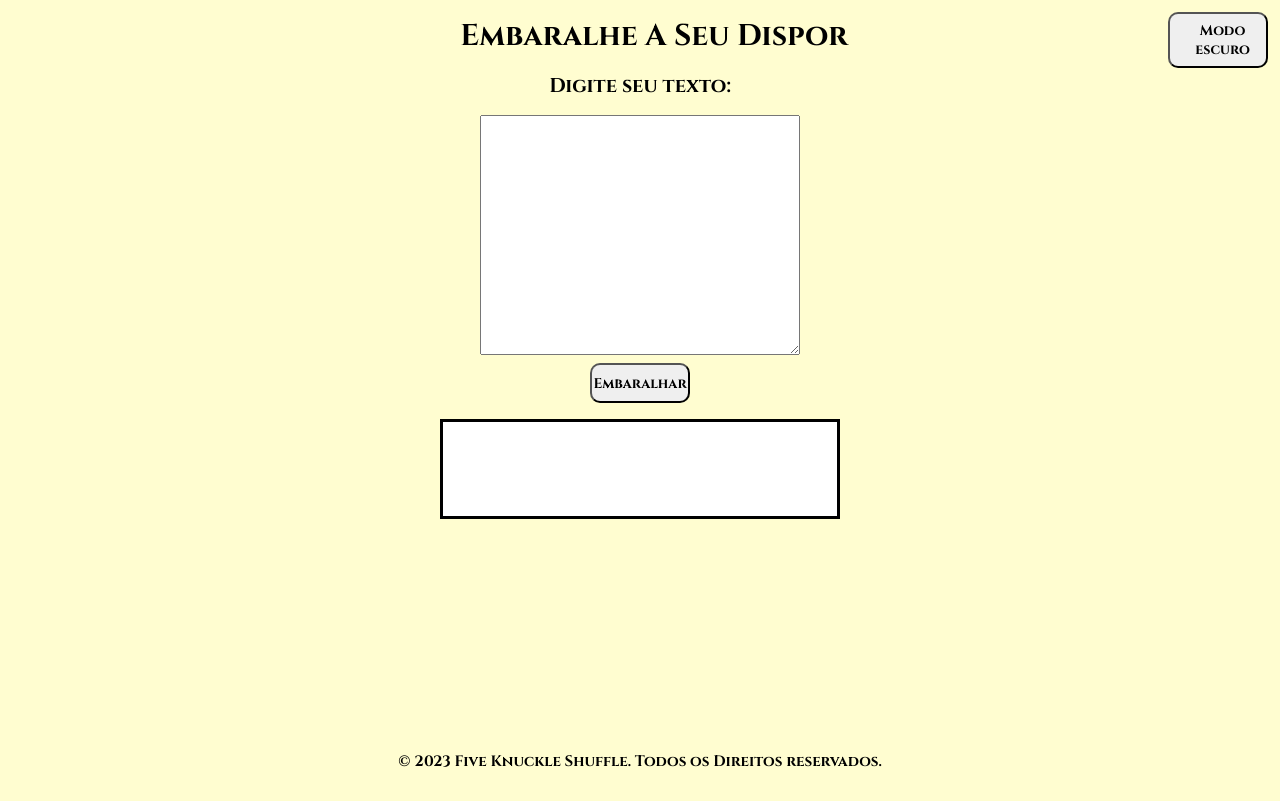
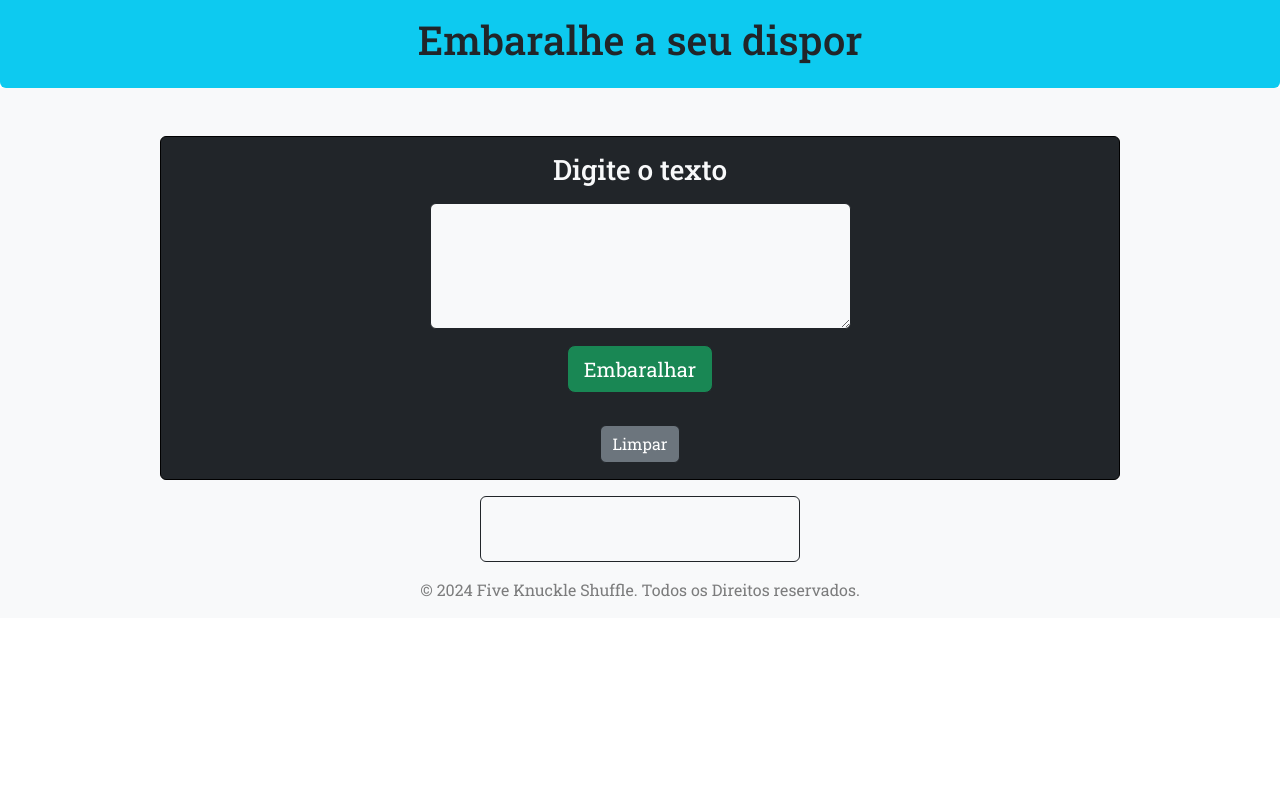
Before and after one commit to Viniicius98/Five-Knuckle-Shuffle, a website: page index.html in a window 1280 px wide. Drawn offline with nearby package versions, Linux system fonts and the light colour scheme.

Commit message:
Adicionado Servidor Node, e bootstrap

```diff
--- a/css/style.css
+++ /dev/null
@@ -1,131 +0,0 @@
-@import url("https://fonts.googleapis.com/css2?family=Cinzel:wght@400..900&display=swap");
-
-/* Estilo Padrão */
-* {
-  margin: 0;
-  padding: 0;
-  box-sizing: border-box;
-  font-family: "Cinzel", serif;
-  font-style: normal;
-}
-body {
-  background-color: #fffdd0;
-  background-attachment: fixed;
-  overflow: hidden;
-}
-body.dark-mode {
-  background-color: #333;
-  color: #fff;
-}
-
-/* Estilo do Header */
-#topo {
-  display: flex;
-  flex-direction: row;
-  width: 100%;
-  height: 9vh;
-  justify-content: center;
-  align-items: center;
-}
-.title {
-  font-size: 30px;
-  margin-left: 35%;
-  text-wrap: nowrap;
-  text-transform: capitalize;
-}
-
-#btn-dark {
-  width: 100px;
-  height: 20px;
-  margin-top: 2vh;
-  margin-bottom: 1vh;
-  margin-left: 25%;
-  padding: 2%;
-  font-size: 14px;
-  font-weight: bold;
-  border-radius: 10px;
-  display: flex;
-  align-items: center;
-}
-
-/* Estilo do conteudo Pricipal */
-#principal {
-  display: flex;
-  flex-direction: column;
-  width: 100%;
-  height: 81vh;
-}
-
-.entrada {
-  display: flex;
-  flex-direction: column;
-  align-items: center;
-}
-.entrada > label {
-  padding-bottom: 2vh;
-  font-size: 20px;
-  font-weight: bold;
-}
-#texto {
-  width: 40vh;
-  height: 30vh;
-  padding: 5px;
-  text-align: center;
-  font-size: 15px;
-  font-family: Arial, Helvetica, sans-serif;
-  font-weight: bold;
-}
-.entrada > button {
-  width: 100px;
-  height: 40px;
-  margin-top: 1vh;
-  margin-bottom: 1vh;
-  font-size: 14px;
-  font-weight: bold;
-  border-radius: 10px;
-}
-button:hover {
-  cursor: pointer;
-  background-color: gray;
-}
-#you-cant-see-me {
-  display: none;
-  width: 100px;
-  height: 90px;
-}
-.saida {
-  display: flex;
-  flex-direction: column;
-  align-items: center;
-  margin-top: 1vh;
-}
-#result {
-  width: 400px;
-  height: 100px;
-  padding: 5px;
-  background-color: #fff;
-  color: #000;
-  border-style: solid;
-  border-top-color: #000;
-  text-align: center;
-  font-size: 15px;
-  font-family: "Cinzel", serif;
-  font-weight: bold;
-  word-wrap: break-word;
-}
-
-/* Estilo Rodape */
-#rodape {
-  display: flex;
-  width: 100%;
-  height: 10vh;
-  margin-top: 1.2px;
-  text-align: center;
-  justify-content: center;
-  align-items: center;
-}
-#text-rodape {
-  font-size: 15px;
-  font-family: "Cinzel", serif;
-  font-weight: bold;
-}
--- a/index.html
+++ b/index.html
@@ -4,35 +4,64 @@
     <meta charset="UTF-8" />
     <meta http-equiv="X-UA-Compatible" content="IE=edge" />
     <meta name="viewport" content="width=device-width, initial-scale=1.0" />
-    <link rel="stylesheet" href="./css/style.css" />
+    <link rel="stylesheet" href="/public/css/style.css" />
+
+    <link rel="stylesheet" type="text/css" href="css/bootstrap.min.css" />
     <link rel="icon" href="./images/shuffle.png" />
     <title>Embaralhador de Mensagens</title>
   </head>
+  <header class="p-3 bg-info text-dark rounded-bottom" id="topo">
+    <h1 class="text-center">Embaralhe a seu dispor</h1>
+  </header>
   <body>
-    <header id="topo">
-      <h1 class="title">Embaralhe a seu dispor</h1>
-      <button id="btn-dark">Modo escuro</button>
-    </header>
-
-    <main id="principal">
-      <section class="entrada">
-        <label for="text">Digite seu texto:</label>
-        <textarea id="texto" rows="5" cols="40"></textarea>
-        <button id="btn-embaralhar" type="button">Embaralhar</button>
-        <img id="you-cant-see-me" src="./images/you-cant-see-me.gif" />
-      </section>
-
-      <section class="saida">
-        <p id="result"></p>
-      </section>
-    </main>
-
-    <footer id="rodape">
-      <p id="text-rodape">
-        &copy; 2023 Five Knuckle Shuffle. Todos os Direitos reservados.
+    <div
+      class="w-auto h-50 mb-0 d-flex flex-column align-items-center bg-light"
+    >
+      <div
+        class="w-75 h-50 mt-5 d-flex flex-column align-items-center text-light bg-dark border border-black rounded"
+      >
+        <h3 class="text-center mt-3 mb-3">Digite o texto</h3>
+        <textarea
+          class="border border-dark rounded bg-light"
+          id="texto"
+          rows="5"
+          cols="40"
+        ></textarea>
+        <button
+          id="btn-embaralhar"
+          class="border border-dark btn btn-success btn-lg mt-3 mb-3"
+          type="button"
+        >
+          Embaralhar
+        </button>
+        <button
+          id="btn-limpar"
+          type="button"
+          class="border border-dark btn mt-3 mb-3 btn-secondary"
+        >
+          Limpar
+        </button>
+        <img
+          id="you-cant-see-me"
+          src="public/images/you-cant-see-me.gif"
+          alt="John Cena five Knuckle-Shuffle"
+          class="rounded mt-3 mb-3"
+        />
+      </div>
+      <div
+        class="border border-dark rounded w-25 mt-3 mb-3 d-flex text-center bg-light"
+      >
+        <p class="p-4 text-break" id="result"></p>
+      </div>
+    </div>
+    <footer class="w-auto bg-light align-items-center" style="height: 40px">
+      <p
+        id="text-rodape"
+        class="w-auto h-100 text-black-50 text-center align-items-center font-weight-bold"
+      >
+        &copy; 2024 Five Knuckle Shuffle. Todos os Direitos reservados.
       </p>
     </footer>
-
-    <script src="index.js"></script>
   </body>
+  <script src="public/js/index.js"></script>
 </html>
--- a/index.js
+++ /dev/null
@@ -1,45 +0,0 @@
-let frase = document.querySelector("#texto");
-let resultado = document.querySelector("#result");
-let botao = document.querySelector("#btn-embaralhar");
-let btnDark = document.querySelector("#btn-dark");
-let cena = document.querySelector("#you-cant-see-me");
-
-const embaralharString = (str) => {
-  // Converter a string em um array de caracteres
-  let arr = str.split("");
-  // Embaralhar o array de caracteres usando o método de Fisher-Yates
-  for (let i = arr.length - 1; i > 0; i--) {
-    let j = Math.floor(Math.random() * (i + 1));
-    let temp = arr[i];
-    arr[i] = arr[j];
-    arr[j] = temp;
-  }
-  // Converter o array de volta em uma string
-  let strEmbaralhada = arr.join("");
-  return strEmbaralhada;
-};
-
-botao.addEventListener("click", () => {
-  cena.style.display = "block";
-  resultado.innerHTML = "";
-  setTimeout(() => {
-    cena.style.display = "none";
-    const phrase = embaralharString(frase.value);
-    resultado.innerHTML = phrase;
-  }, 2250);
-});
-
-//Modo escuro
-function toggleDarkMode() {
-  let body = document.getElementsByTagName("body")[0];
-  body.classList.toggle("dark-mode");
-  if (body.classList.contains("dark-mode")) {
-    btnDark.innerHTML = "Modo Claro";
-  } else {
-    btnDark.innerHTML = "Modo Escuro";
-  }
-}
-
-btnDark.addEventListener("click", () => {
-  toggleDarkMode();
-});
--- /dev/null
+++ b/public/css/style.css
@@ -0,0 +1,12 @@
+@import url("https://fonts.googleapis.com/css2?family=Roboto+Slab:wght@100..900&display=swap");
+
+* {
+  font-family: "Roboto Slab", serif;
+  font-optical-sizing: auto;
+  font-style: normal;
+}
+#you-cant-see-me {
+  display: none;
+  width: 100px;
+  height: 90px;
+}
--- /dev/null
+++ b/public/js/index.js
@@ -0,0 +1,49 @@
+let frase = document.querySelector("#texto");
+let resultado = document.querySelector("#result");
+let botao = document.querySelector("#btn-embaralhar");
+let btnDark = document.querySelector("#btn-dark");
+let cena = document.querySelector("#you-cant-see-me");
+let btnLimpar = document.querySelector("#btn-limpar");
+
+const embaralharString = (str) => {
+  // Converter a string em um array de caracteres
+  let arr = str.split("");
+  // Embaralhar o array de caracteres usando o método de Fisher-Yates
+  for (let i = arr.length - 1; i > 0; i--) {
+    let j = Math.floor(Math.random() * (i + 1));
+    let temp = arr[i];
+    arr[i] = arr[j];
+    arr[j] = temp;
+  }
+  // Converter o array de volta em uma string
+  let strEmbaralhada = arr.join("");
+  return strEmbaralhada;
+};
+
+botao.addEventListener("click", () => {
+  cena.style.display = "block";
+  resultado.innerHTML = "";
+  setTimeout(() => {
+    cena.style.display = "none";
+    const phrase = embaralharString(frase.value);
+    resultado.innerHTML = phrase;
+  }, 2250);
+});
+btnLimpar.addEventListener("click", () => {
+  frase.value = "";
+});
+
+// //Modo escuro
+// function toggleDarkMode() {
+//   let body = document.getElementsByTagName("body")[0];
+//   body.classList.toggle("dark-mode");
+//   if (body.classList.contains("dark-mode")) {
+//     btnDark.innerHTML = "Modo Claro";
+//   } else {
+//     btnDark.innerHTML = "Modo Escuro";
+//   }
+// }
+
+// btnDark.addEventListener("click", () => {
+//   toggleDarkMode();
+// });
```
Also changed, not shown: package.json (added, +24 -0 lines), server.js (added, +23 -0 lines), public/images/shuffle.png (renamed from images/shuffle.png), public/images/you-cant-see-me.gif (renamed from images/you-cant-see-me.gif), 1 other file.
